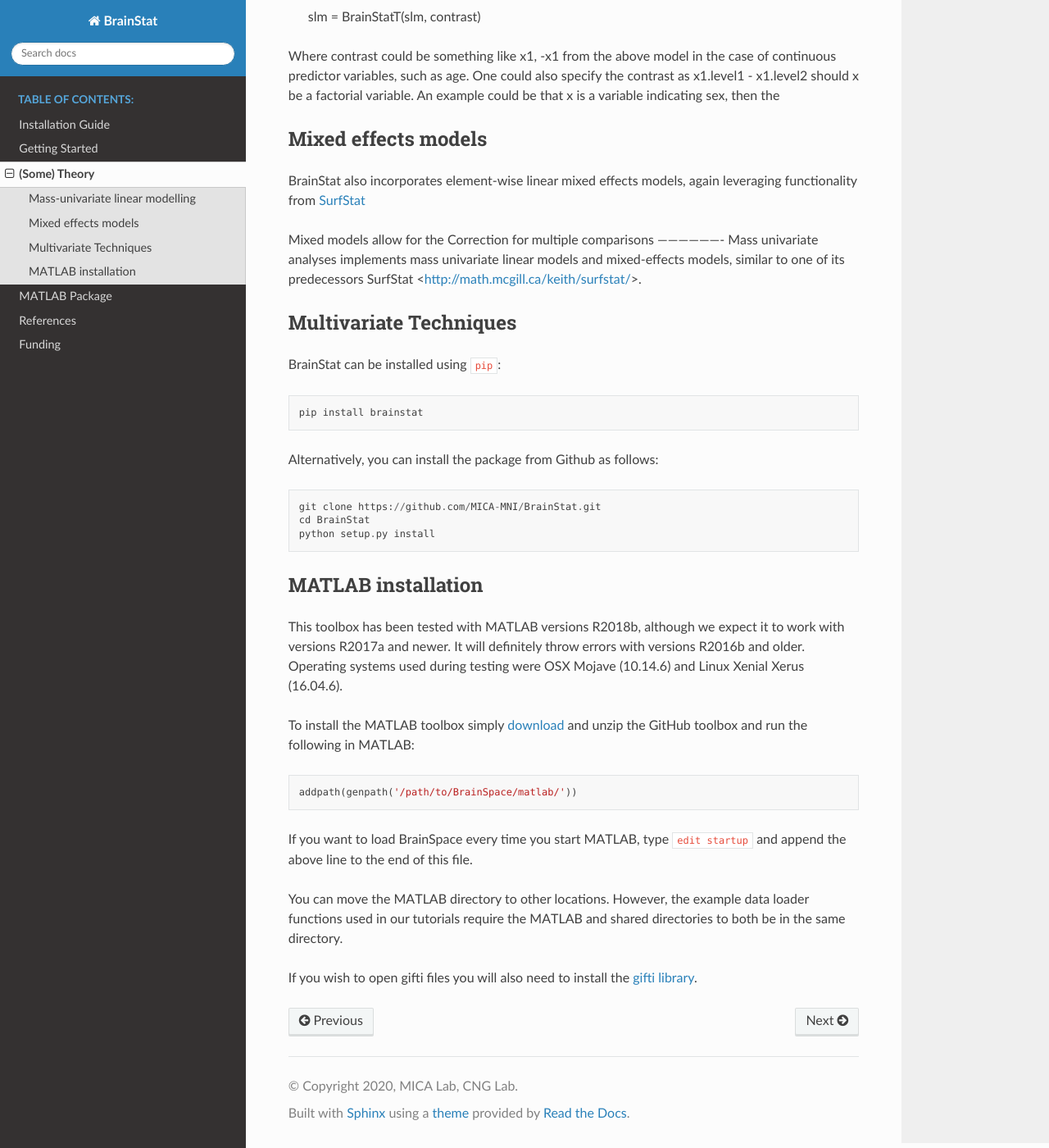
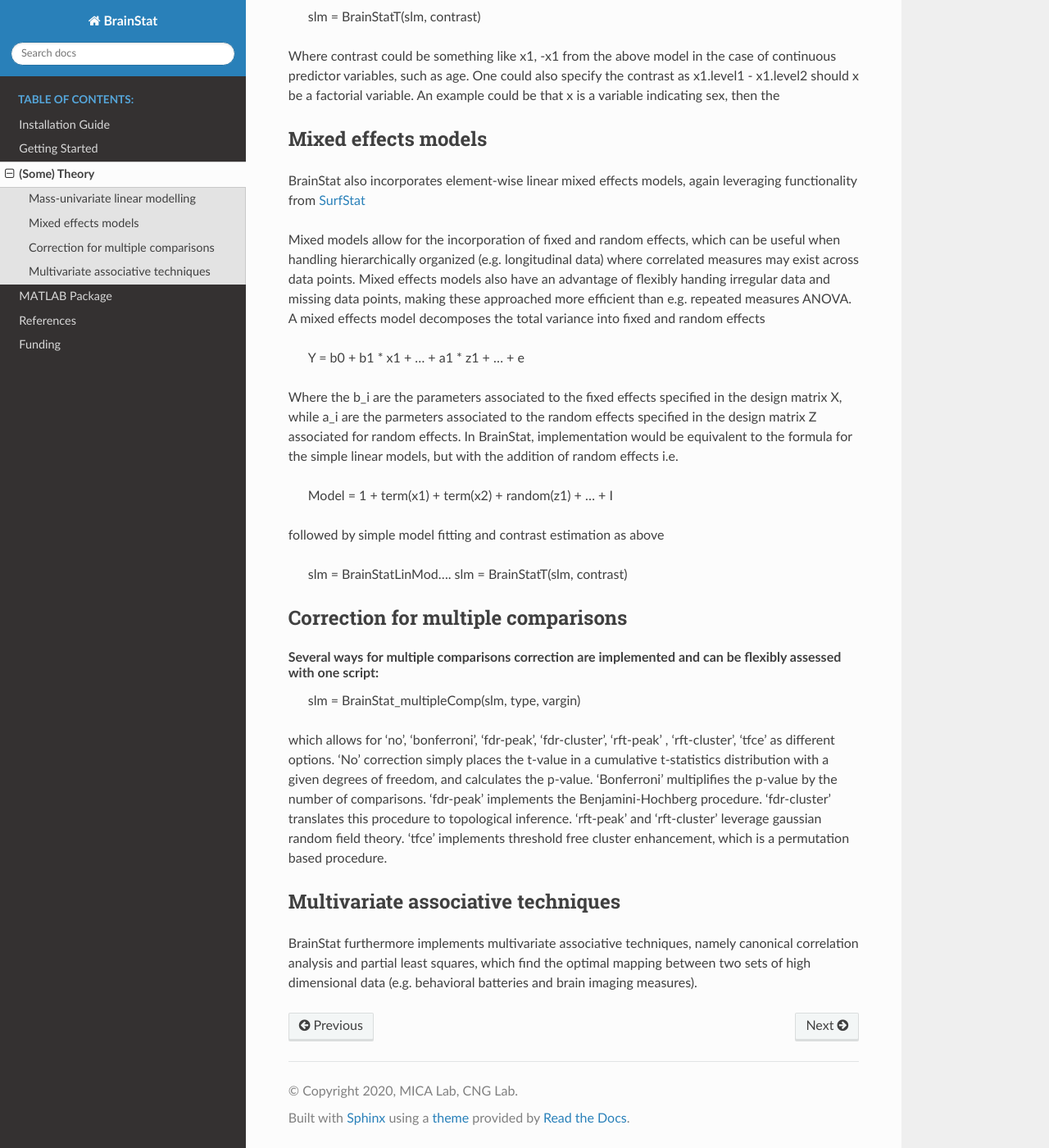
Before and after one commit to MICA-MNI/BrainStat, a Sphinx documentation site: the page built from docs/theory.rst, in a window 1280 px wide and 1400 px high, scrolled down 783 px. Shown: the whole window at 82% size. Built offline with Sphinx 7.4.7 and the Read the Docs theme 2.0.0, drawn with Linux system fonts in a browser that asks for light colours; some of the changed text lies outside the part shown.

Commit message:
Update theory.rst

```diff
--- a/docs/theory.rst
+++ b/docs/theory.rst
@@ -3,7 +3,7 @@
 (Some) Theory
 ==============================
 
-The following expandable section covers some of the theoretical and mathematical underpinnings of BrainStat.
+The following expandable section covers some of the theoretical and mathematical underpinnings of BrainStat. This is obviously neither an exhaustive nor didactially
 
 
 Mass-univariate linear modelling
@@ -13,11 +13,11 @@
 
 Linear models describe a continuous response variable as a function of one or more predictors (which can be continuous or factorial). An example of such a model is
 
-	Y = b0 + b1*x1 + b2*x2 + e
+	Y = b0 + b1*x1 + b2*x2 + ... + e
 
 where the b_i are the parameter estimates, x_i are the variables and e represents the error term, which is assumed to be iid. BrainStat has adopted the straightforward formula nomenclature from SurfStat, in which the above model could be specified as
 
-	Model = 1 + term(x1) + term(x2)
+	Model = 1 + term(x1) + term(x2) + ...
 
 followed by simple model fitting
 
@@ -34,48 +34,28 @@
 -------------------
 BrainStat also incorporates element-wise linear mixed effects models, again leveraging functionality from `SurfStat <http://www.math.mcgill.ca/keith/surfstat/>`_
 
-Mixed models allow for the
+Mixed models allow for the incorporation of fixed and random effects, which can be useful when handling hierarchically organized (e.g. longitudinal data) where correlated measures may exist across data points. Mixed effects models also have an advantage of flexibly handing irregular data and missing data points, making these approached more efficient than e.g. repeated measures ANOVA. A mixed effects model decomposes the total variance into fixed and random effects
+
+	Y = b0 + b1 * x1 + ... + a1 * z1 + ... + e
+
+Where the b_i are the parameters associated to the fixed effects specified in the design matrix X, while a_i are the parmeters associated to the random effects specified in the design matrix Z associated for random effects. In BrainStat, implementation would be equivalent to the formula for the simple linear models, but with the addition of random effects i.e.
+
+	Model = 1 + term(x1) + term(x2) + random(z1) + ... + I
+
+followed by simple model fitting and contrast estimation as above
+
+	slm = BrainStatLinMod....
+	slm = BrainStatT(slm, contrast)
+
+
 Correction for multiple comparisons
 -------------------
-Mass univariate analyses implements mass univariate linear models and mixed-effects models, similar to one of its predecessors SurfStat <http://math.mcgill.ca/keith/surfstat/>.
+Several ways for multiple comparisons correction are implemented and can be flexibly assessed with one script:
+	slm = BrainStat_multipleComp(slm, type, vargin)
+
+which allows for 'no', 'bonferroni', 'fdr-peak', 'fdr-cluster', 'rft-peak' , 'rft-cluster', 'tfce' as different options. 'No' correction simply places the t-value in a cumulative t-statistics distribution with a given degrees of freedom, and calculates the p-value. 'Bonferroni' multiplifies the p-value by the number of comparisons. 'fdr-peak' implements the Benjamini-Hochberg procedure. 'fdr-cluster' translates this procedure to topological inference. 'rft-peak' and 'rft-cluster' leverage gaussian random field theory. 'tfce' implements threshold free cluster enhancement, which is a permutation based procedure.
 
 
-Multivariate Techniques
+Multivariate associative techniques
 -------------------
-
-BrainStat can be installed using ``pip``: ::
-
-    pip install brainstat
-
-
-Alternatively, you can install the package from Github as follows: ::
-
-    git clone https://github.com/MICA-MNI/BrainStat.git
-    cd BrainStat
-    python setup.py install
-
-
-
-MATLAB installation
--------------------
-
-This toolbox has been tested with MATLAB versions R2018b, although we expect it
-to work with versions R2017a and newer. It will definitely throw errors with
-versions R2016b and older. Operating systems used during testing were OSX Mojave (10.14.6)
-and Linux Xenial Xerus (16.04.6).
-
-To install the MATLAB toolbox simply `download
-<https://github.com/MICA-MNI/BrainStat/releases>`_ and unzip the GitHub toolbox and run
-the following in MATLAB: ::
-
-    addpath(genpath('/path/to/BrainSpace/matlab/'))
-
-If you want to load BrainSpace every time you start MATLAB, type ``edit
-startup`` and append the above line to the end of this file.
-
-You can move the MATLAB directory to other locations. However, the example data
-loader functions used in our tutorials require the MATLAB and shared directories
-to both be in the same directory.
-
-If you wish to open gifti files you will also need to install the `gifti library
-<https://www.artefact.tk/software/matlab/gifti/>`_.
+BrainStat furthermore implements multivariate associative techniques, namely canonical correlation analysis and partial least squares, which find the optimal mapping between two sets of high dimensional data (e.g. behavioral batteries and brain imaging measures).
```
